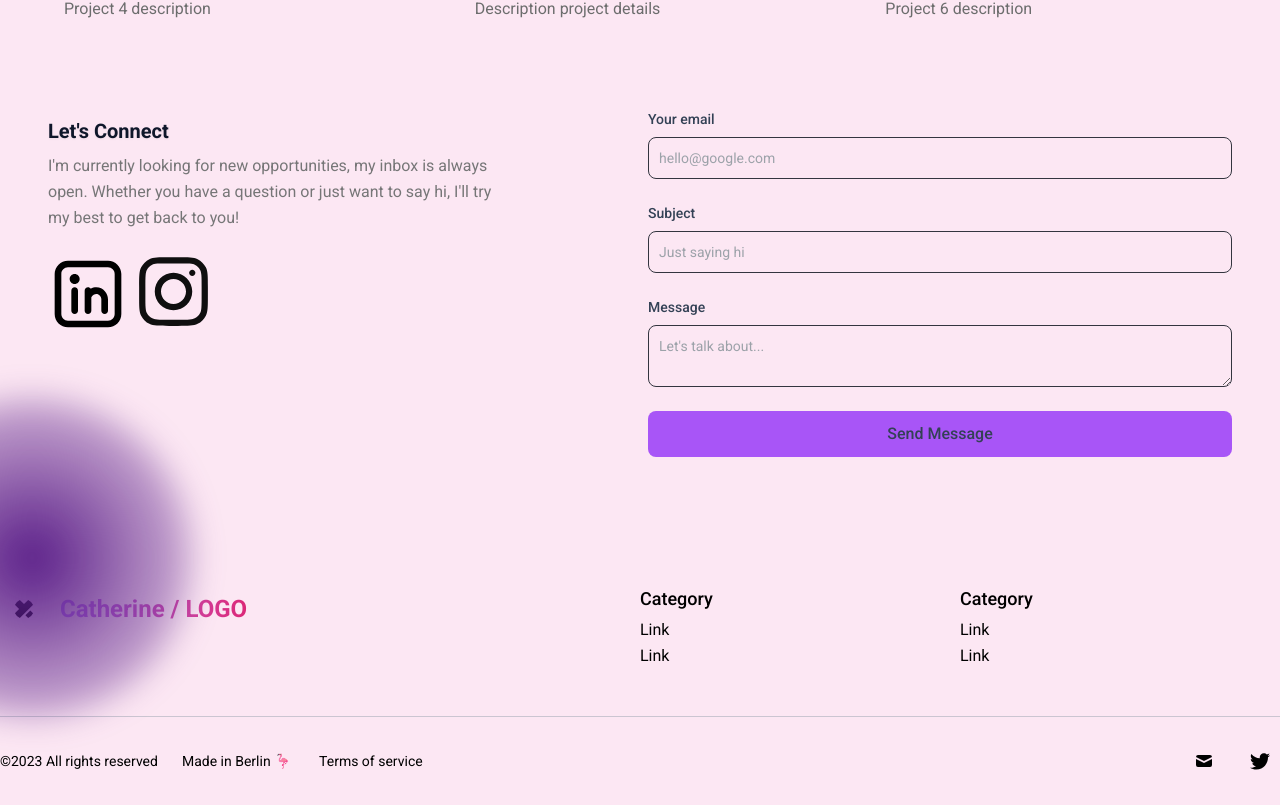
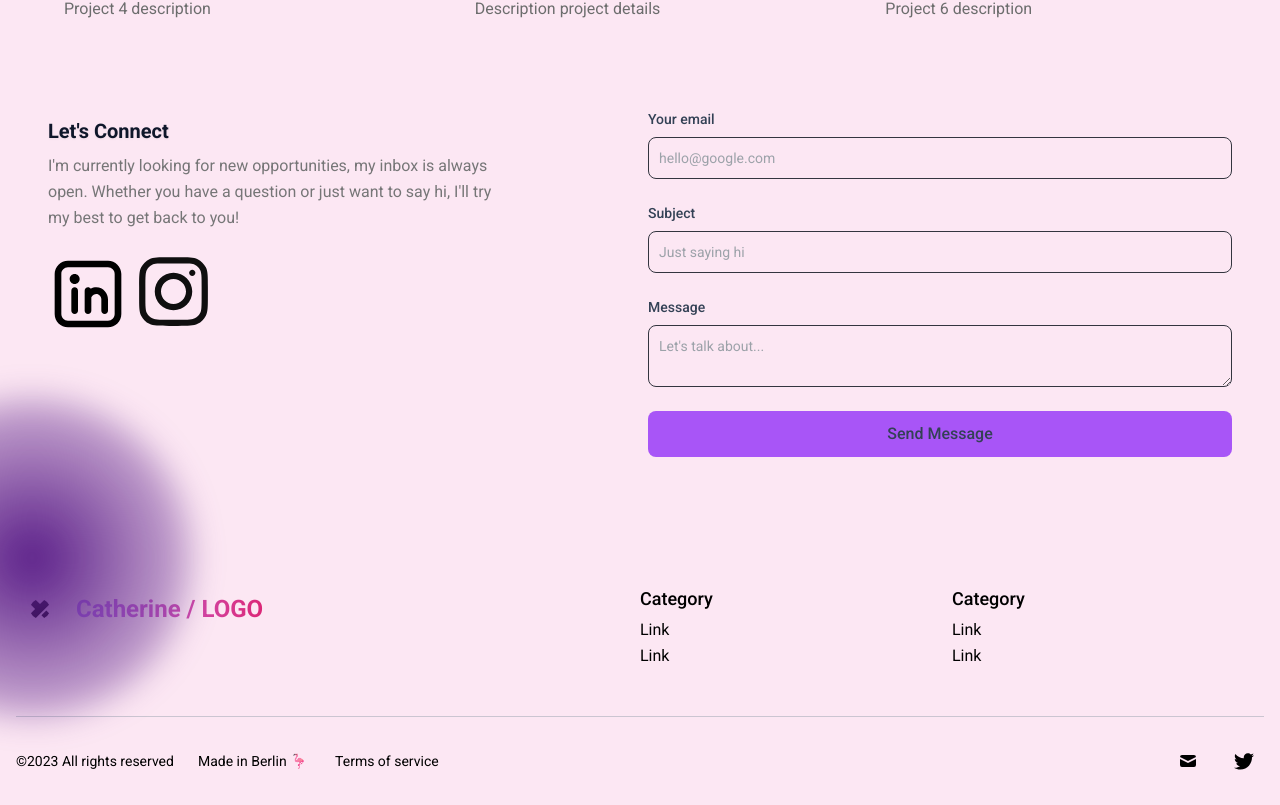
Before and after one commit to catherine-gc/catherine-gc-web, a Next.js app: page / in a window 1280 px wide. Shown: the part 2669-3474 px from the top of the page. Built offline with nearby package versions, Linux system fonts and the light colour scheme.

Commit message:
Change container from page file

```diff
--- a/src/app/components/Footer.jsx
+++ b/src/app/components/Footer.jsx
@@ -6,7 +6,7 @@ import Link from "next/link";
 const Footer = () => {
   return (
     <footer className="py-6 dark:bg-gray-800 dark:text-gray-50">
-      <div className="container px-0 mx-auto space-y-6 divide-y divide-gray-400 md:space-y-12 divide-opacity-50">
+      <div className="container px-4 mx-auto space-y-6 divide-y divide-gray-400 md:space-y-12 divide-opacity-50">
         <div className="grid grid-cols-12">
           <div className="pb-6 col-span-full md:pb-0 md:col-span-6">
             <Link rel="noopener noreferrer" href="#" className="flex justify-center space-x-3 md:justify-start">
--- a/src/app/page.js
+++ b/src/app/page.js
@@ -9,9 +9,9 @@ import PerformancesSection from './components/PerformancesSection';
 
 export default function Home() {
   return (
-    <main className="container mx-auto flex min-h-screen flex-col bg-pink-100">
+    <main className="mx-auto flex min-h-screen flex-col bg-pink-100">
       <Navbar />
-      <div className="container mt-20 mx-auto px-12 py-4">
+      <div className="mt-20 mx-auto px-12 py-4">
         <Hero />
         <PerformancesSection/>
         <AboutSection />
```
